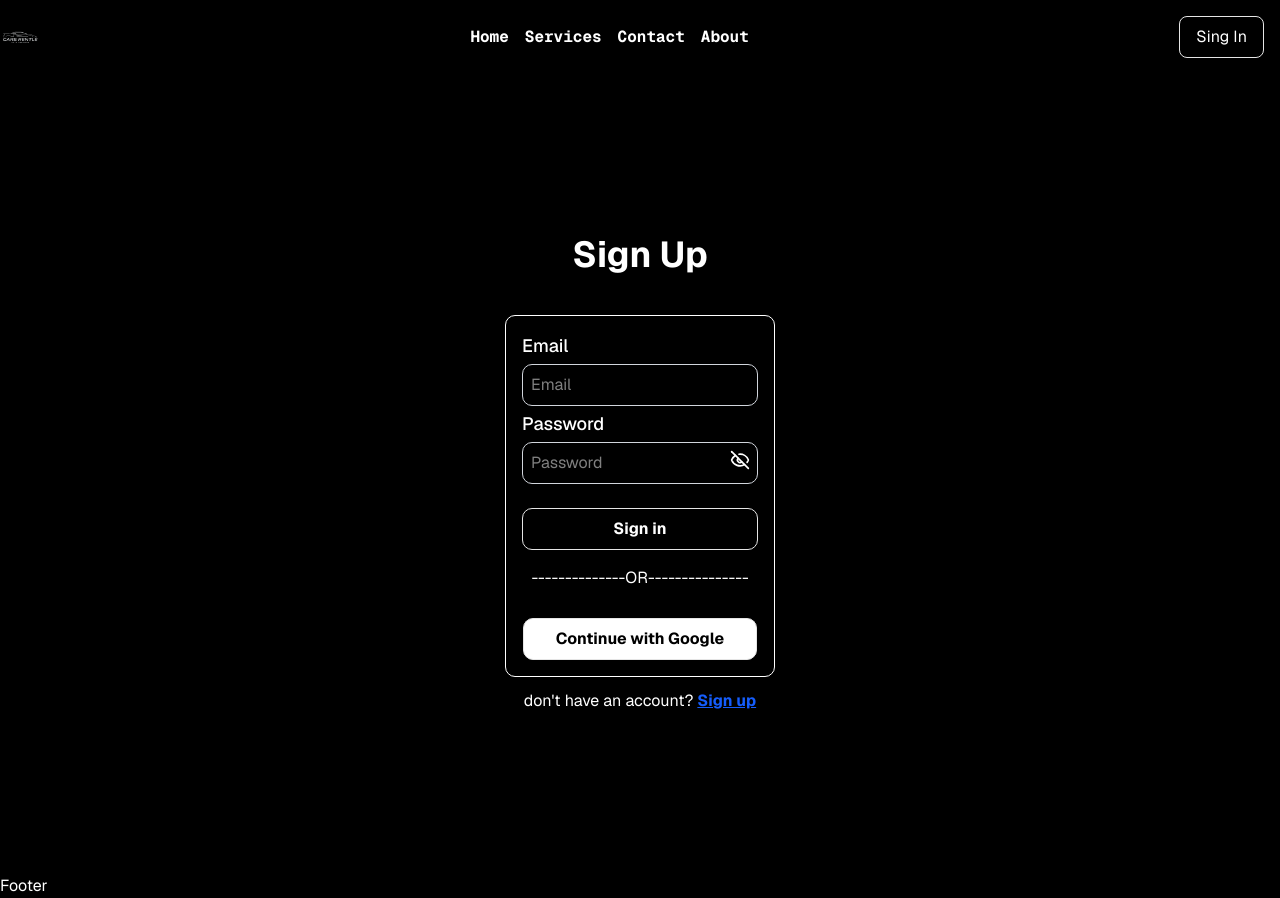
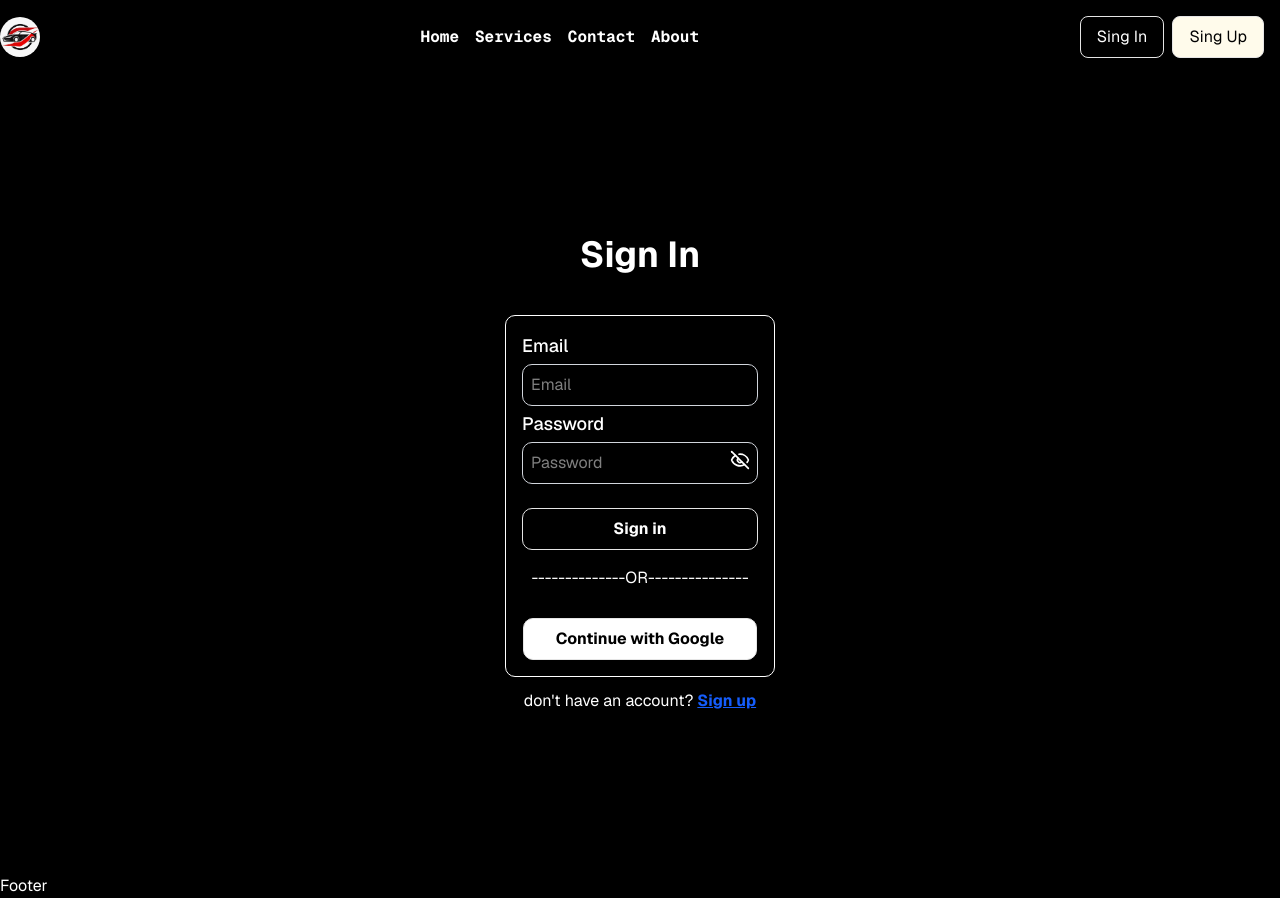
Before and after one commit to Rayen-ch-dev/Rent-Cars-Project, a Next.js app: page /LogIn in a window 1280 px wide. Built offline with nearby package versions, Linux system fonts and the light colour scheme; no server answers.

Commit message:
add pages and change the logo of landing page

```diff
--- /dev/null
+++ b/app/About/page.tsx
@@ -0,0 +1,12 @@
+import React from 'react'
+
+const page = () => {
+  return (
+    <div>
+      <h1>About</h1>
+
+    </div>
+  )
+}
+
+export default page
--- /dev/null
+++ b/app/Contact/page.tsx
@@ -0,0 +1,12 @@
+import React from 'react'
+
+const pages = () => {
+  return (
+    <div>
+      <h1>Contact</h1>
+
+    </div>
+  )
+}
+
+export default pages
--- a/app/LogIn/page.tsx
+++ b/app/LogIn/page.tsx
@@ -5,7 +5,7 @@ const SignIn = () => {
   return (
     <div className="flex flex-col items-center justify-center h-screen">
         <section className="flex flex-col items-center justify-center">
-            <h1 className="text-4xl font-bold">Sign Up</h1>
+            <h1 className="text-4xl font-bold">Sign In</h1>
             <LoginForm />
 
 
--- /dev/null
+++ b/app/Services/page.tsx
@@ -0,0 +1,12 @@
+import React from 'react'
+
+const pages = () => {
+  return (
+    <div>
+      <h1>Services</h1>
+
+    </div>
+  )
+}
+
+export default pages
--- a/components/Header.tsx
+++ b/components/Header.tsx
@@ -11,7 +11,7 @@ const Header = async () => {
     <header className="flex justify-between items-center py-4">
       <div className="flex items-center gap-2 rounded-lg shadow-md hover:shadow-lg transition-all duration-300">
         <Image
-          src="/images/ars.png"
+          src="/images/logo.png"
           alt="logo"
           width={40}
           height={40}
@@ -27,19 +27,19 @@ const Header = async () => {
           Home
         </Link>
         <Link
-          href="/services"
+          href="/Services"
           className="hover:text-gray-300 hover:underline decoration-2"
         >
           Services
         </Link>
         <Link
-          href="/contact"
+          href="/Contact"
           className="hover:text-gray-300 hover:underline decoration-2"
         >
           Contact
         </Link>
         <Link
-          href="/about"
+          href="/About"
           className="hover:text-gray-300 hover:underline decoration-2"
         >
           About
@@ -52,7 +52,7 @@ const Header = async () => {
             <div className="flex ml-4 justify-center items-center gap-2">
               {session.user.name}
               <Image
-                src={session.user.image || "/images/user.png"}
+                src={session.user.image || "/images/userIcon.png"}
                 alt="profile"
                 width={40}
                 height={40}
@@ -65,9 +65,15 @@ const Header = async () => {
           <>
             <Link
               href="/LogIn"
-              className="border hover:bg-white hover:text-black transition duration-300 text-white mr-4 px-4 py-2 rounded-md"
+              className="border hover:bg-white hover:text-black transition duration-300 text-bl px-4 py-2 rounded-md"
             >
               Sing In
+            </Link>
+            <Link
+              href="/SignUp"
+              className="border hover:bg-black hover:text-white transition duration-300 text-black mr-4 px-4 py-2 bg-amber-50 rounded-md"
+            >
+              Sing Up
             </Link>
           </>
         )}
```
Also changed, not shown: public/Images/logo.png (added), public/Images/userIcon.png (added).
